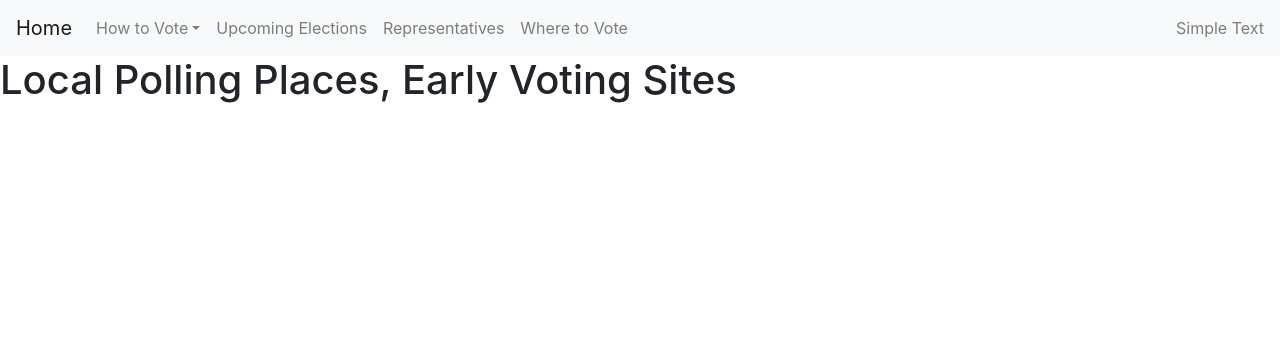
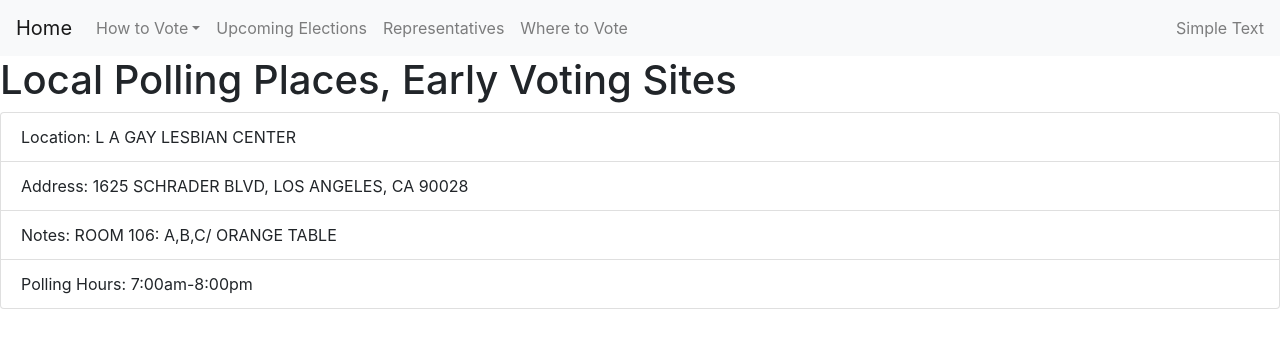
Before and after one commit to Sal-C/YO-I-AM-GONNA-VOTE, a React (Create React App) app in the folder client/: page /voter-information in a window 1280 px wide. Shown: the top 348 px of the page. Built offline with nearby package versions, Linux system fonts and the light colour scheme.

Commit message:
voter info json set as state, rendered as list

```diff
--- a/client/src/components/VoterInfo/index.js
+++ b/client/src/components/VoterInfo/index.js
@@ -1,6 +1,6 @@
 import React, { Component } from "react";
 //import axios from "axios";
-import ElectionList from "../ElectionList";
+import { ListGroup, ListGroupItem } from 'reactstrap';
 import voterInfo from "../API_Response/voterInfo.json";
 
 class VoterInfo extends Component {
@@ -11,13 +11,21 @@ class VoterInfo extends Component {
 
 
   electionSearch() {
-    console.log(voterInfo)
+    //console.log(voterInfo)
+    //Polling Location Info for Google Maps
+    //console.log(voterInfo.pollingLocations)
   }
 
   render() {
     return (
       <div>
         <h1 onClick={this.electionSearch}>Local Polling Places, Early Voting Sites</h1>
+        <ListGroup>
+            <ListGroupItem>Location: {voterInfo.pollingLocations[0].address.locationName}</ListGroupItem>
+            <ListGroupItem>Address: {voterInfo.pollingLocations[0].address.line1}, {voterInfo.pollingLocations[0].address.city}, {voterInfo.pollingLocations[0].address.state} {voterInfo.pollingLocations[0].address.zip}</ListGroupItem>
+            <ListGroupItem>Notes: {voterInfo.pollingLocations[0].notes}</ListGroupItem>
+            <ListGroupItem>Polling Hours: {voterInfo.pollingLocations[0].pollingHours}</ListGroupItem>
+        </ListGroup>
       </div>
     );
   }
```
